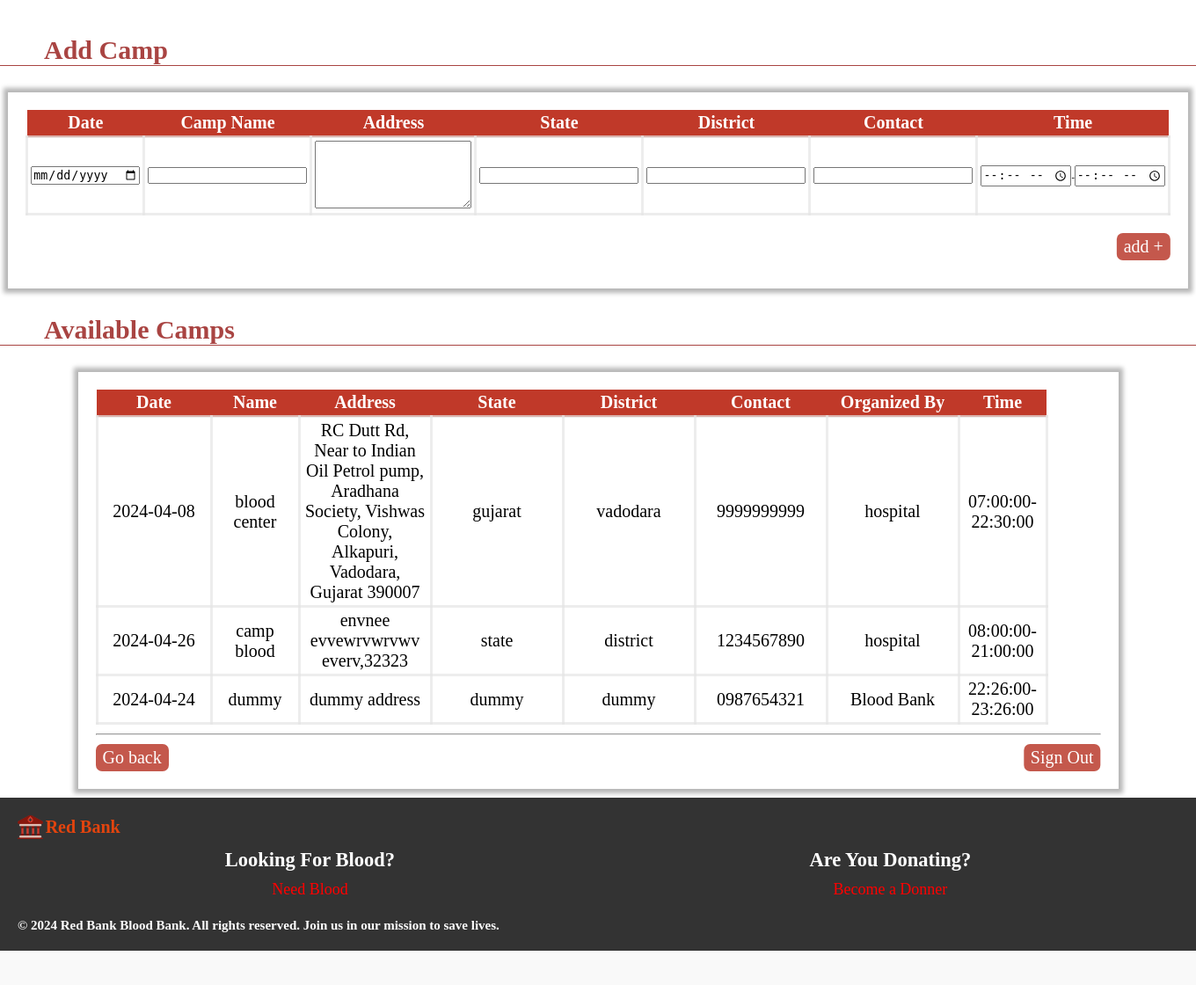
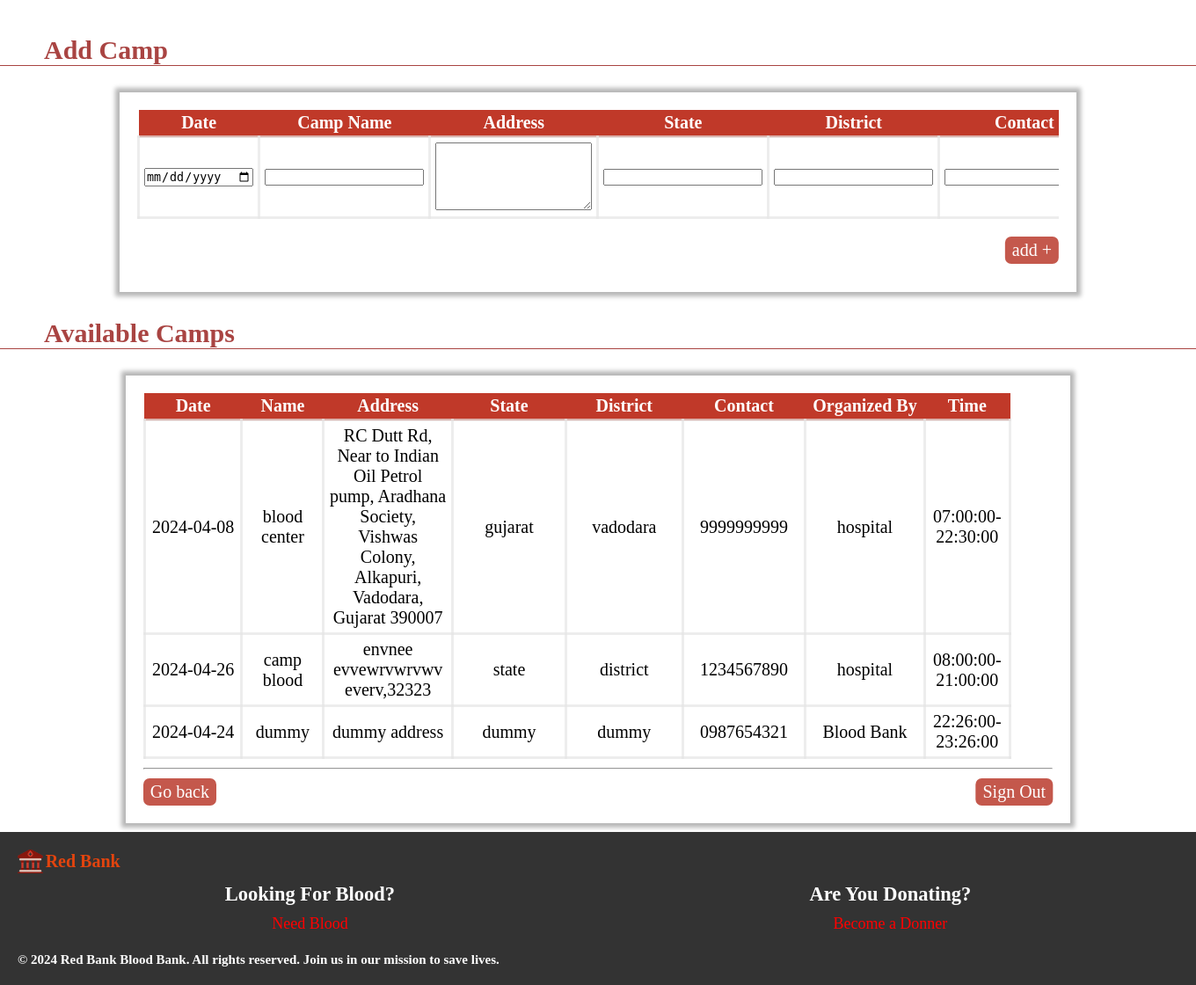
Before and after one commit to TaskmasterRishi/BloodBank, a PHP site: page /hospital_profile.php in a window 1360 px wide. Shown: the part 80-1200 px from the top of the page at 88% size. Before the commit the page ends 1161 px from the top, so only its background shows below. Run offline with PHP 8.4, Linux system fonts and the light colour scheme; a user stored in the database is signed in; data comes from the database, SQL or seed files in the repository.

Commit message:
responsive

```diff
--- a/CSS/hospital_profile.css
+++ b/CSS/hospital_profile.css
@@ -9,8 +9,8 @@ html,body{
 }
 .addCamp,.showcamp{
 
-    margin:0px auto;
     width:max-content;
+    height: max-content;
     padding:2rem;
     background-color: rgb(255, 255, 255);
     box-shadow: 0px 0px 5px 5px rgba(0, 0, 0, 0.286);
@@ -20,12 +20,21 @@ html,body{
 
     margin-top: 20px;
     margin-bottom: 10px;
+    width: 79%;
+    margin-left:auto;
+    margin-right: auto;
+}
+.addCamp{
+
+    margin:0px auto;
+    width:80%;
 }
 table{
 
     border-collapse: collapse;
     text-align: center;
     margin-bottom: 10px;
+    margin-left: 0px;
 }
 th,td{
 
@@ -40,7 +49,8 @@ th{
     color:white;
     padding:0.5rem auto 0.5rem 1rem;
 }
-td{  border:3px solid rgba(230, 230, 230, 0.701);}
+td{  border:3px solid rgba(230, 230, 230, 0.701);
+padding:5px;}
 tr{
     margin-top:5px;
     margin-bottom: 10px;
@@ -135,3 +145,15 @@ tr{
     left:50%;
     transform: translate(-50%,0);
 }
+
+.nav-container{
+
+    width:100vw;
+}
+.table-container{
+
+    overflow-x: scroll;
+    width:100%;
+    height: fit-content;
+
+}
--- a/CSS/navbar.css
+++ b/CSS/navbar.css
@@ -236,7 +236,7 @@ a {
 
   .slider {
     top: 5.9rem;
-    width: 100vw;
+    width: 100%;
     height: 25vh;
   }
 
--- a/CSS/needBlood.css
+++ b/CSS/needBlood.css
@@ -149,5 +149,7 @@ html {
     width:90%;
     margin:0px auto;
     overflow-x:scroll;
-    background-color: blue;
+    /* background-color: blue; */
+    scroll-behavior: smooth;
+
   }
--- a/donateBlood.php
+++ b/donateBlood.php
@@ -194,7 +194,7 @@ $camp_id = $_POST["camp_id"];
   <?php include 'footer.php'; ?>
 
 </body>
-<!-- <script src="script/donateBlood.js"></script> -->
+<script src="script/donateBlood.js"></script>
 <script src="script/navbar.js"></script>
 <script src="script/stateAPI.js"></script>
 
--- a/hospital_profile.php
+++ b/hospital_profile.php
@@ -4,7 +4,7 @@
     <meta charset="UTF-8">
     <meta name="viewport" content="width=device-width, initial-scale=1.0">
     <title>Document</title>
-    <link rel="stylesheet" href="CSS/hospital_profile.css?r=99"><style>
+    <link rel="stylesheet" href="CSS/hospital_profile.css"><style>
 
 .custom_validate{
 
@@ -18,19 +18,24 @@ text-align:center;
 
     </style>
 </head>
-<?php session_start(); include 'navbar.php';
+    <?php session_start();
 
-if(isset($_SESSION["camp_id"])){unset($_SESSION["camp_id"]);}
+    if(isset($_SESSION["camp_id"])){unset($_SESSION["camp_id"]);}
 
-?>
+    ?>
 <body>
+    <div class="nav-container">
+        <?php include 'navbar.php';?>
+</div>
+
+
 
     <div class="dummy"></div>
 
     <div class="available">Add Camp</div>
-
     <div class="addCamp">
 
+        <div class="table-container">
         <table>
 
             <tr>
@@ -57,15 +62,16 @@ if(isset($_SESSION["camp_id"])){unset($_SESSION["camp_id"]);}
 
             </tr>
         </table>
-
-        <input type="submit" name="submit" value="add +" class="add">
-        <div class="custom_validate"><?php if(isset($_GET["error"])){echo $_GET["error"];}?></div>
     </div>
+     <input type="submit" name="submit" value="add +" class="add">
+    <div class="custom_validate"><?php if(isset($_GET["error"])){echo $_GET["error"];}?></div>
     </form>
+</div>
     <div class="available">Available Camps</div>
     <div class="showcamp">
 
 
+<div class="table-container">
 
         <Table class="table">
 
@@ -175,6 +181,7 @@ while($row= mysqli_fetch_array($result)){
 
         </Table>
 <hr>
+</div>
         <button class="goback">Go back</button>
         <!-- <button class="donordetail">Donor Details</button> -->
         <form action="php/signout.php" method="post">
@@ -183,7 +190,6 @@ while($row= mysqli_fetch_array($result)){
 
         </form>
     </div>
-
 <?php include 'footer.php'; ?>
 <script>
 
--- a/needBlood.php
+++ b/needBlood.php
@@ -38,7 +38,7 @@ if(isset($_POST["search-submit"])){
     <link rel="stylesheet" href="https://cdnjs.cloudflare.com/ajax/libs/font-awesome/6.5.2/css/all.min.css"
         integrity="sha512-SnH5WK+bZxgPHs44uWIX+LLJAJ9/2PkPKZ5QiAj6Ta86w+fsb2TkcmfRyVX3pBnMFcV7oQPJkl9QevSCWr3W6A=="
         crossorigin="anonymous" referrerpolicy="no-referrer" />
-    <link rel="stylesheet" href="CSS/needBlood.css?b=00">
+    <link rel="stylesheet" href="CSS/needBlood.css">
     <link rel="stylesheet" href="CSS/needBloodMedia.css">
     <style>
 
@@ -65,6 +65,7 @@ text-align:center;
         <div class="head">
             <h1>Blood Stock Availability</h1>
         </div>
+
         <form action="" method="post">
             <table class="serchBox">
                 <tr class="serchHead">
@@ -123,6 +124,7 @@ text-align:center;
                     </td>
                 </tr>
             </table><br><br>
+
             <center>
                     <button type="submit" name="search-submit" value="submit" class="submit">Search</button>
                 </form>
@@ -278,7 +280,6 @@ text-align:center;
             </div>
     </div>
         <?php include 'footer.php'; ?>
-
     </div>
 <script>
      document.querySelector(".search-all").addEventListener("click",() => {
```
